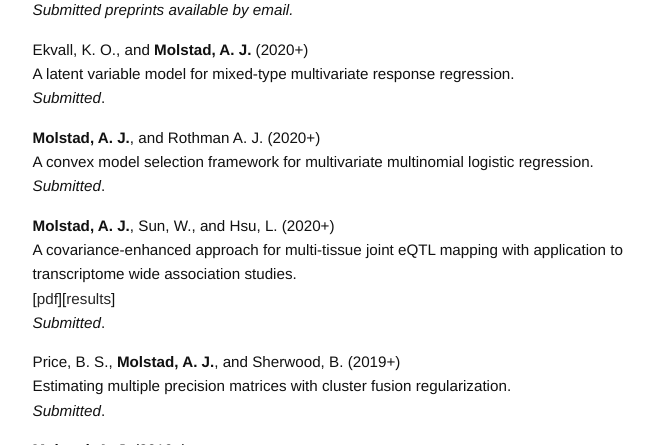
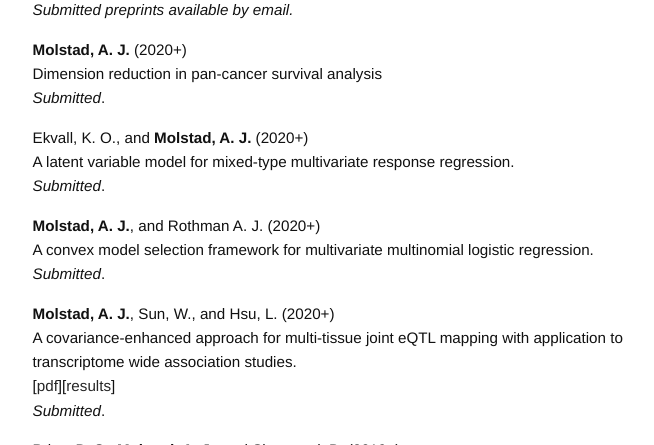
Before and after one commit to ajmolstad/ajmolstad.github.io, a Jekyll site: the page built from research.md, in a window 1280 px wide and 900 px high, cut to the strip 455-900 px from the top of the window. Shown: the whole strip, without its empty margins (275-929 px from the left). Built offline with Jekyll 4.4.1, drawn with Linux system fonts in a browser that asks for light colours.

Commit message:
Update research.md

```diff
--- a/research.md
+++ b/research.md
@@ -7,6 +7,10 @@ permalink: /research/
 
 
 *Submitted preprints available by email.*
+
+**Molstad, A. J.** (2020+)<br>
+Dimension reduction in pan-cancer survival analysis<br>
+*Submitted*. <br>
 
 
 Ekvall, K. O., and **Molstad, A. J.** (2020+)<br>
```
